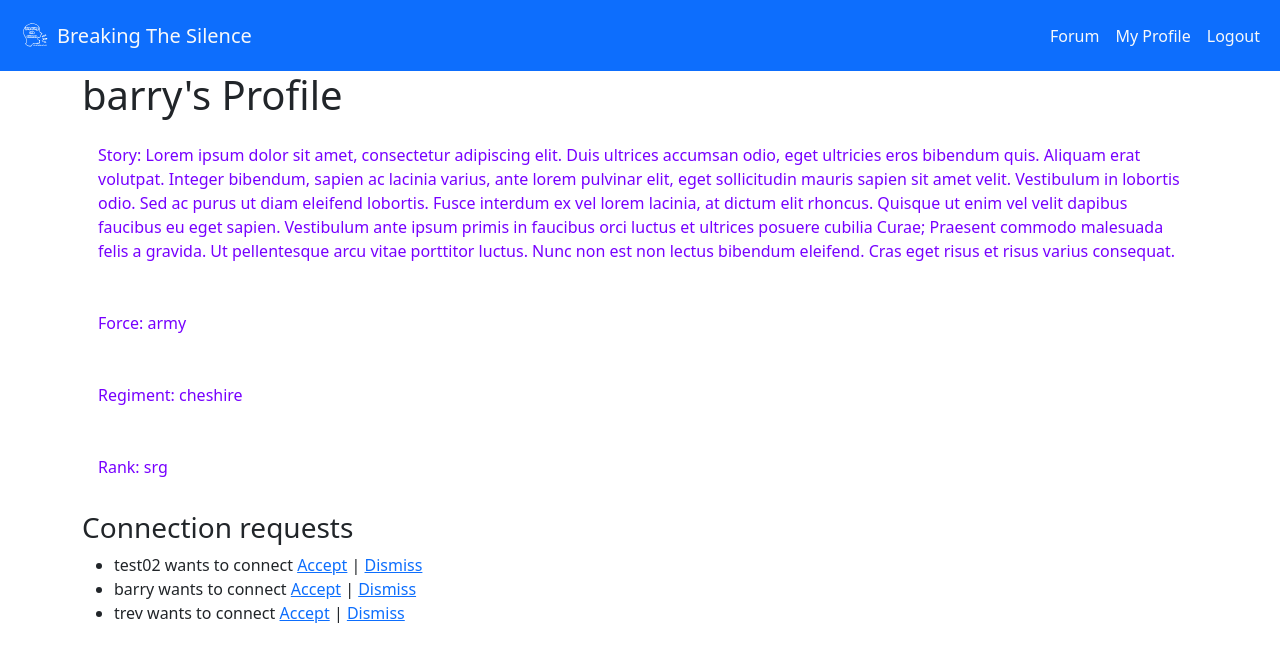
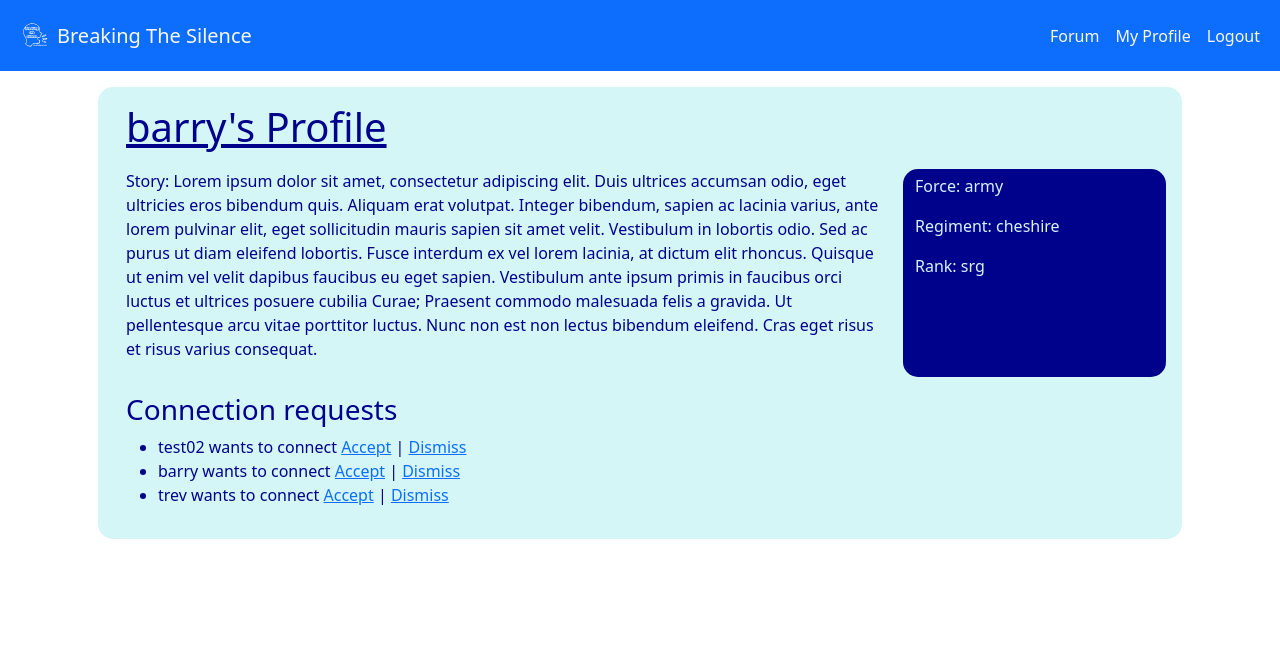
Before and after one commit to Edb83/breaking-the-silence, a Django app: a page that uses profiles/templates/profiles/user_profile.html in a window 1280 px wide. Shown: the top 662 px of the page. Run offline with Django 4.2, Linux system fonts and the light colour scheme; a user stored in the database is signed in; data comes from the database, SQL or seed files in the repository; both versions use the stored data as it was after the commit.

Commit message:
changes to profile and edit profile

```diff
--- a/breaking_silence/settings.py
+++ b/breaking_silence/settings.py
@@ -31,8 +31,7 @@ DEBUG = True
 ALLOWED_HOSTS = ['https://8000-edb83-breakingthesilen-q69f245kenw.ws-eu93.gitpod.io/', 'localhost', '127.0.0.1' ]
 
 CSRF_TRUSTED_ORIGINS = [
-    'https://8000-edb83-breakingthesilen-6b1rx12eq44.ws-eu93.gitpod.io',
-    'https://8000-edb83-breakingthesilen-6b1rx12eq44.ws-eu94.gitpod.io',
+    'https://8000-edb83-breakingthesilen-bmwin9i74z9.ws-eu94.gitpod.io'
 ]
 
 # Application definition
--- a/profiles/templates/profiles/user_profile.html
+++ b/profiles/templates/profiles/user_profile.html
@@ -1,18 +1,26 @@
 {% extends "base.html" %}
 
 {% block content %}
-  <h1>{{ display_username }}'s Profile</h1>
-  <p>Story: {{ user_profile.story }}</p>
-  <p>Force: {{ user_profile.force }}</p>
-  <p>Regiment: {{ user_profile.regiment }}</p>
-  <p>Rank: {{ user_profile.rank }}</p>
-
-    {% if request.user == user_profile.user %}
+<section class="user_profile_section m-3 p-3">
+  <div class="container">
+  <div class="row">
+    <div class="col-12">
+      <h1 class="user_profile_title">{{ display_username }}'s Profile</h1>
+    </div>
+    <div class="col-12 col-lg-9">
+      <p class="user_profile_story">Story: {{ user_profile.story }}</p>
+    </div>
+    <div class="col-12 col-lg-3 user_profile_key_info">
+      <p class="user_profile_key_info_text">Force: {{ user_profile.force }}</p>
+      <p class="user_profile_key_info_text">Regiment: {{ user_profile.regiment }}</p>
+      <p class="user_profile_key_info_text">Rank: {{ user_profile.rank }}</p>
+    </div>
+  </div>
+        {% if request.user == user_profile.user %}
         <a href="{% url 'edit_user_profile' %}" class="btn btn-primary">Edit Profile</a>
         <a href="{% url 'user_check_in' %}" class="btn btn-primary">How am I feeling today?</a>
-    {% endif %}
-  <div>
-    {% include 'profiles/includes/requests.html' %}
-  </div>
+        {% endif %}
+        <p>{% include 'profiles/includes/requests.html' %}</p>
+      </div>
 </section>
 {% endblock %}
--- a/static/css/base.css
+++ b/static/css/base.css
@@ -4,47 +4,48 @@ body {
 
 :root {
     --primary: #00028b;
-    --secondary: rgb(0, 247, 255);
-    --tertiary: rgb(119, 0, 255);
+    --secondary: rgb(213, 246, 247);
+    --tertiary: rgb(56, 5, 114);
     --padding: 1rem;
   }
 
-  p {
-    color: var(--tertiary);
-    padding: var(--padding);
+  .edit_user_profile_section, .user_profile_section {
+    color: var(--primary);
   }
 
-  .edit_user_profile_section, .user_profile_section {
-    color: var(--secondary);
-    width: 90%;
-    text-align: center;
-  }
-
-  .edit_user_profile_title, label {
+  .edit_user_profile_title, .user_profile_title {
     color: var(--primary);
-    font-family: 'Times New Roman', Times, serif;
-  }
-
-  .edit_user_profile_button, .user_profile_edit_button{
-    color: var(--primary);
-    background-color: var(--secondary);
-  }
-
-  .edit_user_profile_button:hover  {
-    color: var(--secondary);
-    background-color: var(--primary);
-    font-family: 'Times New Roman', Times, serif;
+    text-decoration: underline;
   }
 
   .user_profile_section {
+    margin: 2%;
+    color: var(--primary);
+    background-color:var(--secondary);
+    border-color: var(--primary);
+    border-width: 5px;
+    border-radius: 15px;
+  }
+
+  .user_profile_title, .edit_user_profile_title {
+    color: var(--primary);
+    text-decoration: underline;
+    padding-bottom: 10px;
+  }
+
+  .user_profile_story {
     color: var(--primary);
   }
 
-  .user_profile_story {
-    width: 90%;
-    color: var(--primary);
+  .user_profile_key_info {
+    color: var(--secondary);
+    background-color: var(--primary);
+    padding: 5px;
+    border-color: #000000;
+    border-width: 10px;
+    border-radius: 15px;
   }
 
-  .user_profile_subheading {
-    color: var(--primary);
+  .user_profile_key_info_text {
+    color: var(--secondary);
   }
```
Also changed, not shown: profiles/templates/profiles/edit_user_profile.html (+11 -7 lines), db.sqlite3.
